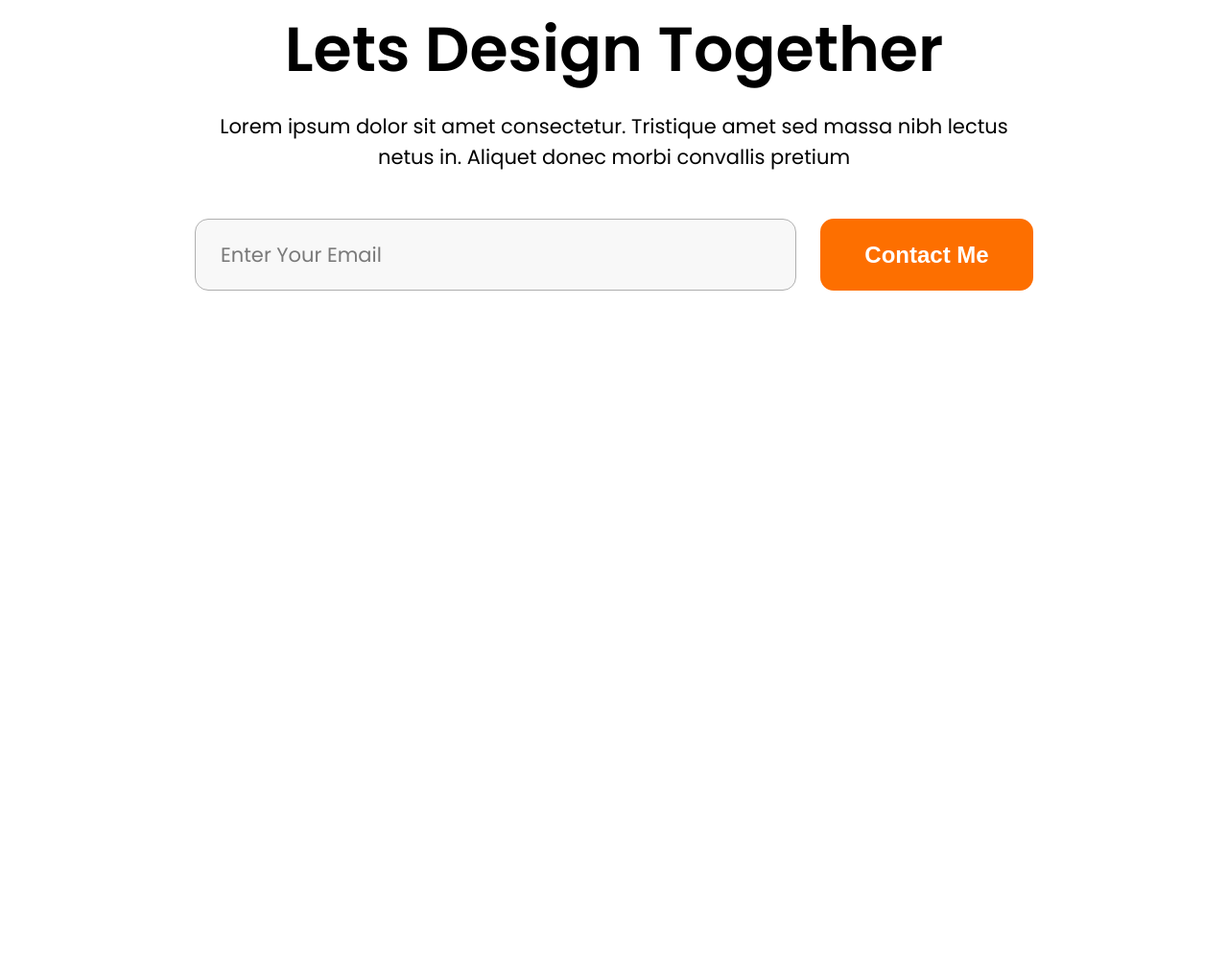
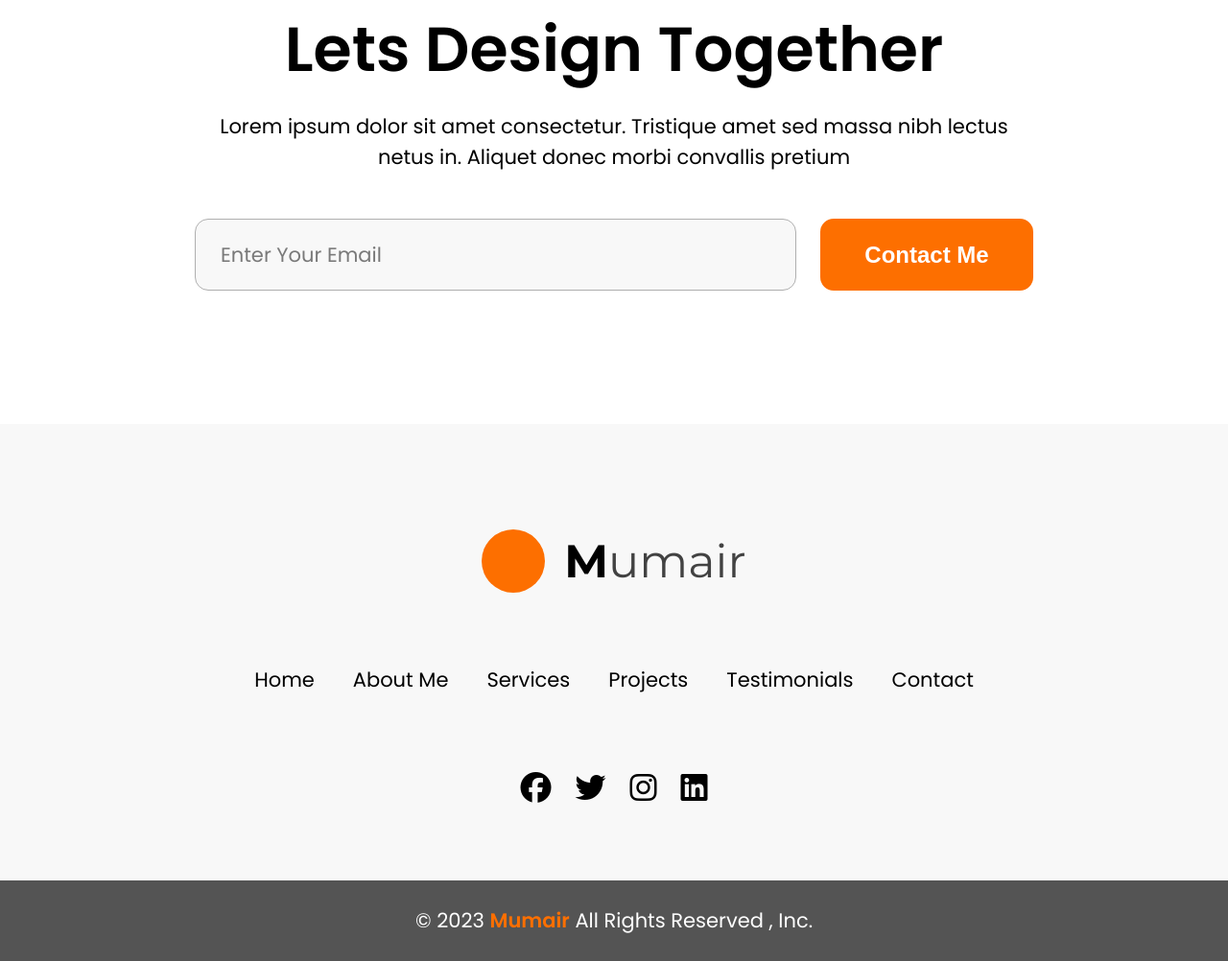
Before and after one commit to Uros-Arsenijevic/website-portofolio-test-Scss-, a website: page index.html in a window 1280 px wide. Shown: the part 7601-8603 px from the top of the page at 96% size. Before the commit the page ends 7904 px from the top, so only its background shows below. Drawn offline with Linux system fonts and the light colour scheme.

Commit message:
napravljen footer

```diff
--- a/SCSS/common/extend.scss
+++ b/SCSS/common/extend.scss
@@ -29,7 +29,7 @@
   color: $text-color;
 }
 
-%description {
+%description{
   font-family: $main-font;
   font-size: 21px;
   font-weight: 400;
--- /dev/null
+++ b/SCSS/components/_footer/footer.scss
@@ -0,0 +1,42 @@
+footer {
+  background: $content-color;
+  width: 100%;
+  padding-top: 110px;
+  .footer__nav {
+    margin-top: 75px;
+    .footer__nav-menu {
+      @include d-flex(flex, center);
+      gap: 40px;
+
+      a {
+        color: $text-color;
+        font-size: 21px;
+        font-weight: 400;
+        line-height: 32px;
+        letter-spacing: 3%;
+      }
+    }
+  }
+  .social-network {
+    margin-top: 80px;
+  }
+  .copyright {
+    margin-top: 80px;
+    background: rgb(84, 84, 84);
+    height: 84px;
+    @include d-flex(flex, center, center);
+
+    p {
+      font-size: 21px;
+      font-weight: 400;
+      line-height: 32px;
+      letter-spacing: 3%;
+      color: $white;
+
+      span {
+        color: $main-color;
+        font-weight: 600;
+      }
+    }
+  }
+}
--- /dev/null
+++ b/SCSS/components/_footer/index.scss
@@ -0,0 +1,2 @@
+@import "./footer";
+@import "./media";
--- a/SCSS/main.scss
+++ b/SCSS/main.scss
@@ -6,3 +6,4 @@
 @import "./components/_project";
 @import "./components/_testimonials";
 @import "./components/_contact";
+@import "./components/_footer";
--- a/index.html
+++ b/index.html
@@ -543,7 +543,7 @@
           </div>
         </div>
       </section>
-      <section class="contact m_top139 contact__container" id='contact'>
+      <section class="contact m_top139 contact__container" id="contact">
         <header class="contact__heading">
           <h2 class="contact__heading-title">Lets Design Together</h2>
           <p class="contact__heading-description">
@@ -555,10 +555,55 @@
         <div class="contact__form">
           <input type="text" placeholder="Enter Your Email" />
           <button class="contact__form-button main__button">
-            <span class='contact__form-button-text'>Contact Me</span>
+            <span class="contact__form-button-text">Contact Me</span>
           </button>
         </div>
       </section>
     </main>
+    <footer class="footer m_top139">
+      <div class="logo">
+        <div class="logo__circle"></div>
+        <h3 class="logo__title">Mumair</h3>
+      </div>
+      <nav class="footer__nav">
+        <ul class="footer__nav-menu">
+          <li class="footer__nav_item"><a href="#">Home</a></li>
+          <li class="footer__nav_item"><a href="#aboutMe">About Me</a></li>
+          <li class="footer__nav_item"><a href="#services">Services</a></li>
+          <li class="footer__nav_item"><a href="#projects">Projects</a></li>
+          <li class="footer__nav_item">
+            <a href="#testimonials">Testimonials</a>
+          </li>
+          <li class="footer__nav_item"><a href="#contact">Contact</a></li>
+        </ul>
+      </nav>
+      <div class="social-network">
+        <ol>
+          <li>
+            <a href="https://www.facebook.com/" target="_blank">
+              <i class="fa-brands fa-facebook"></i>
+            </a>
+          </li>
+          <li>
+            <a href="https://twitter.com/" target="_blank"
+              ><i class="fa-brands fa-twitter"></i
+            ></a>
+          </li>
+          <li>
+            <a href="https://www.instagram.com/" target="_blank"
+              ><i class="fa-brands fa-instagram"></i
+            ></a>
+          </li>
+          <li>
+            <a href="https://rs.linkedin.com/" target="_blank"
+              ><i class="fa-brands fa-linkedin"></i
+            ></a>
+          </li>
+        </ol>
+      </div>
+      <div class="copyright">
+        <p>&copy; 2023 <span>Mumair</span> All Rights Reserved , Inc.</p>
+      </div>
+    </footer>
   </body>
 </html>
```
Also changed, not shown: SCSS/components/_footer/media.scss (added), style/style.css, 1 other file.
